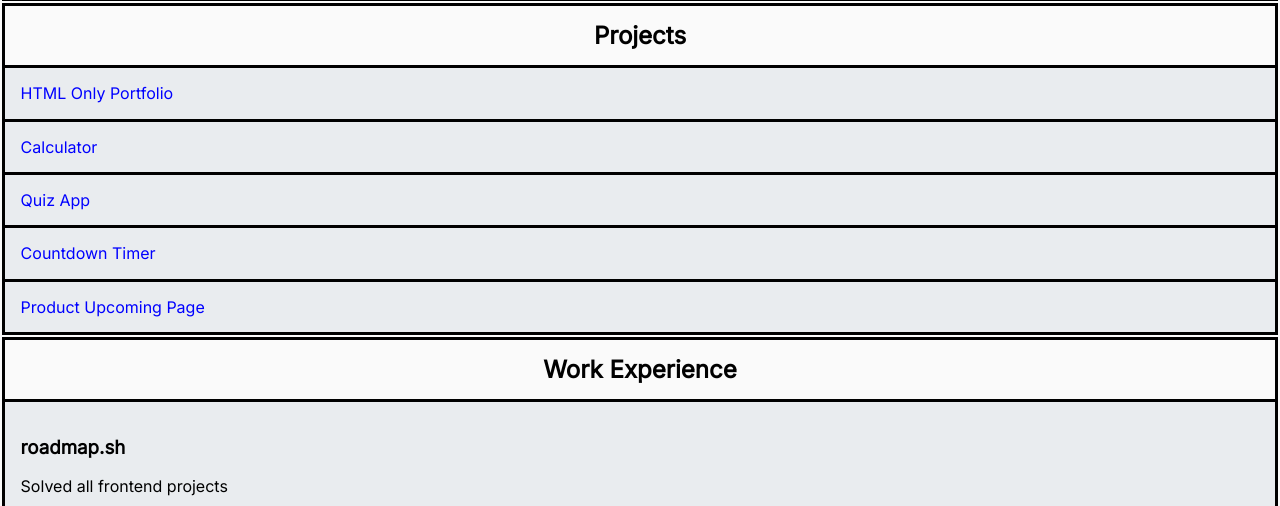
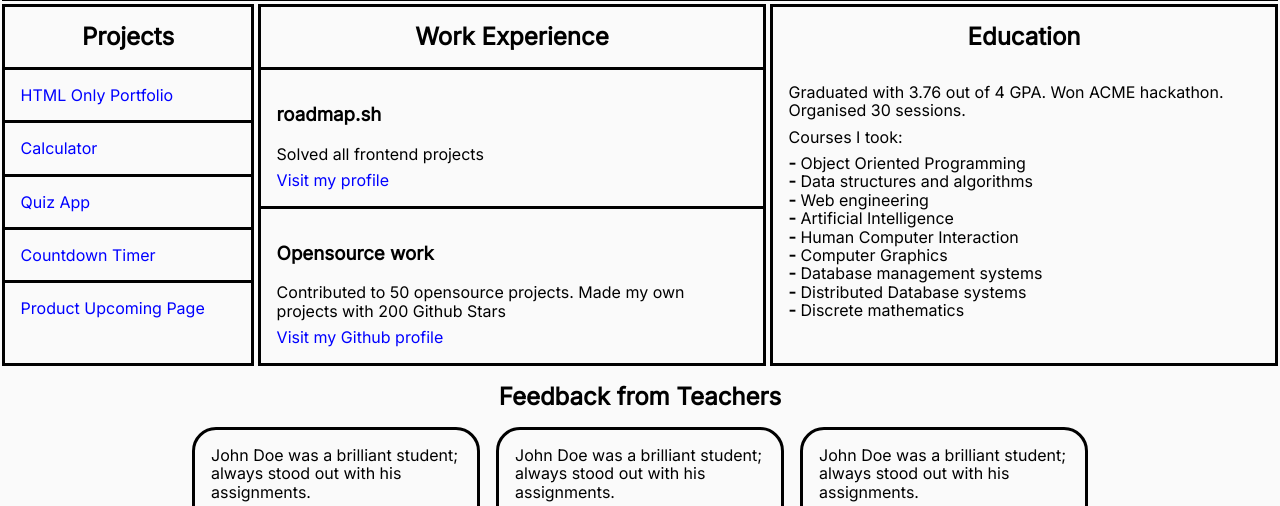
Before and after one commit to Domanskey/Personal-Portfolio---roadmap-project, a website built with Vite: page index.html in a window 1280 px wide. Shown: the part 257-763 px from the top of the page. Built offline with nearby package versions, Linux system fonts and the light colour scheme.

Commit message:
add desktop styling

```diff
--- a/src/styles.scss
+++ b/src/styles.scss
@@ -39,11 +39,16 @@ p {
     &__description {
         margin: 0.5rem 0;
     }
+
+    @media screen and (min-width: $tablet) {
+        background-color: #FAFAFA;
+    }
 }
 
 .aside {
     max-width: 100vw;
     padding: 1rem;
+
     &__title {
         text-align: center;
         margin: 0;
@@ -59,10 +64,11 @@ p {
         gap: 0.5rem;
         gap: 1rem;
         margin-top: 1rem;
-
     }
 
-
+    @media screen and (min-width: $tablet) {
+        grid-column: span 3;
+    }
 }
 
 .blockquote {
@@ -99,6 +105,17 @@ p {
     flex-direction: column;
     align-items: center;
     justify-content: space-around;
+}
+
+.main {
+    display: block;
+
+    @media screen and (min-width: $tablet) {
+        display: grid;
+        grid-template-columns: 1fr 2fr 2fr;
+        grid-template-rows: auto auto;
+
+    }
 }
 
 .menu {
@@ -176,10 +193,6 @@ p {
 
 }
 
-.main {
-    display: block;
-}
-
 .section {
     border: 0.2rem solid black;
     margin: 0.1rem;
@@ -242,5 +255,6 @@ p {
     @media screen and (min-width: $tablet) {
         flex-direction: row;
         justify-content: space-between;
+        background-color: #FAFAFA;
     }
 }
```
